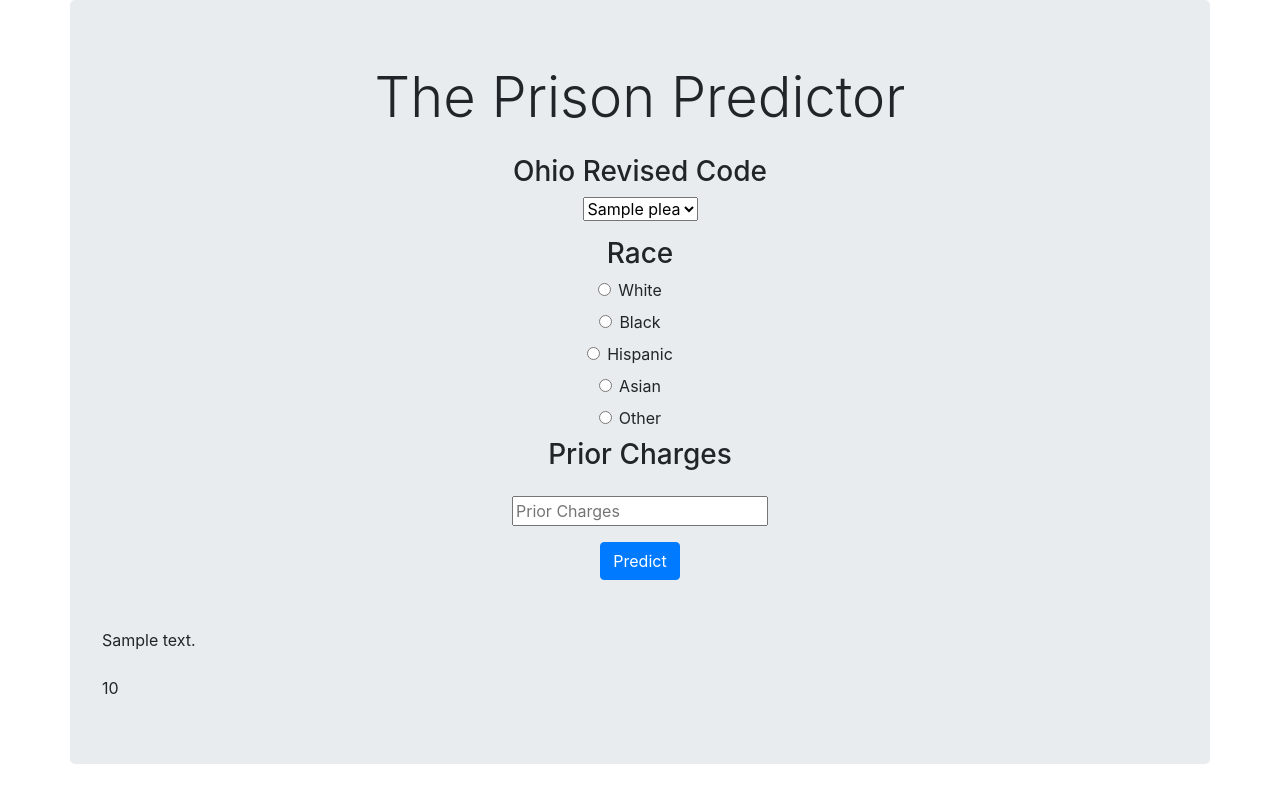
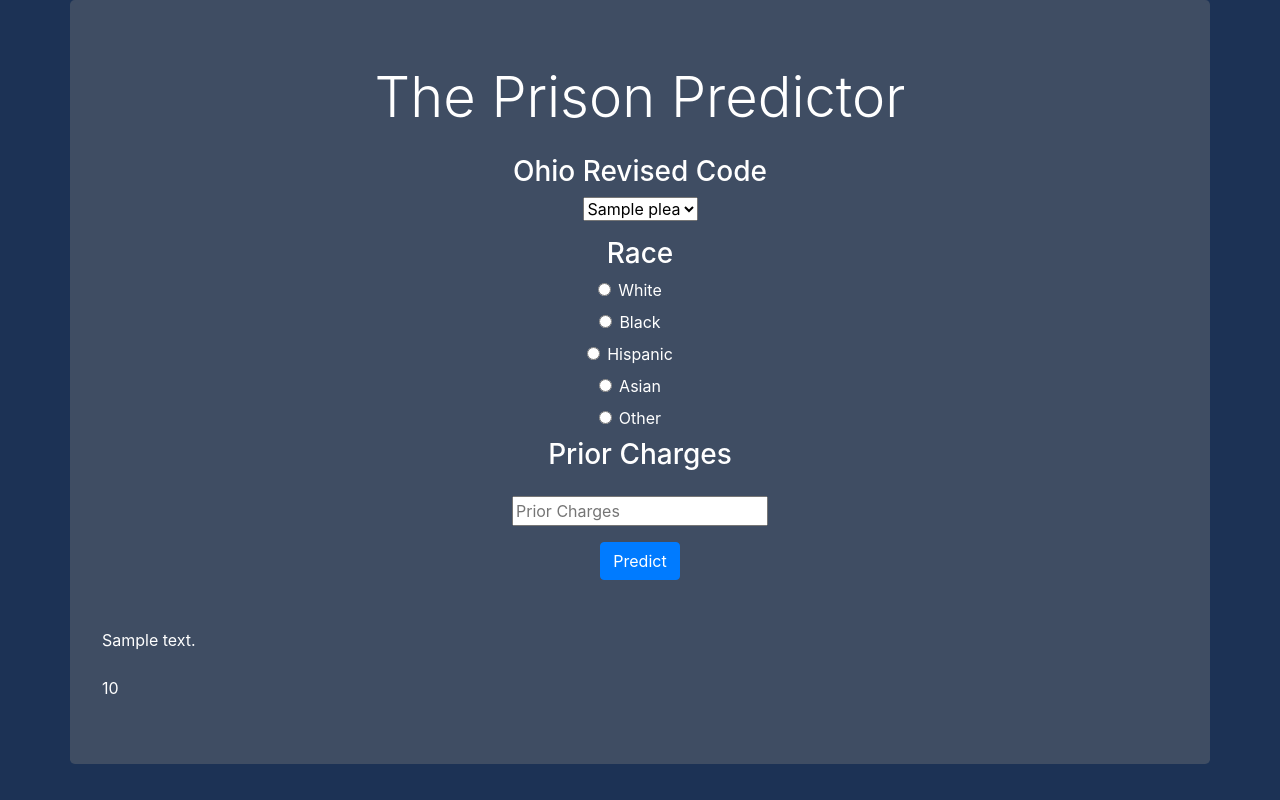
Before and after one commit to domtom1126/pris_prod, a Flask app: template templates/index.html in a window 1280 px wide. Run offline with Flask 2, Linux system fonts and the light colour scheme; the template is opened without the code that fills it: most values are stand-ins (such as "Sample title", 1, 10 or a date in 2020); parts of the project's set-up code (start-up, migrations or seed data) failed here and were passed over; some libraries are stand-ins or nearby versions.

Commit message:
Changed the background color to match lawstata

```diff
--- a/templates/index.html
+++ b/templates/index.html
@@ -6,6 +6,11 @@
     <link rel="stylesheet" href="https://stackpath.bootstrapcdn.com/bootstrap/4.5.2/css/bootstrap.min.css">
     <title>Document</title>
 </head>
+<style>
+    body {background: #1C3255;
+          color: white;  }
+    .jumbotron {background: #3f4d63;}
+</style>
 <body>
     <div class="jumbotron container">
         <h1 class="display-4 text-center mb-4">The Prison Predictor</h1>
```
